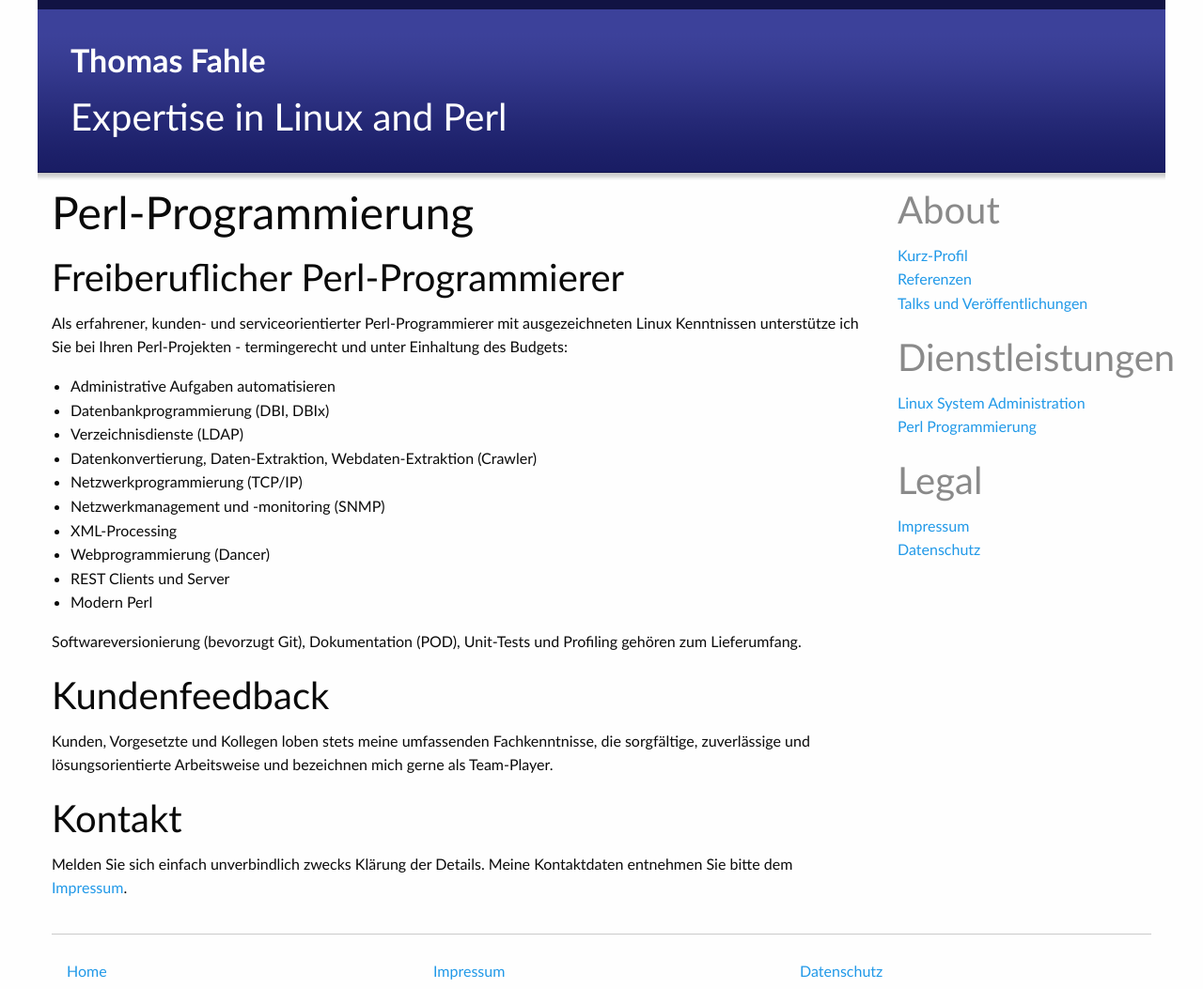
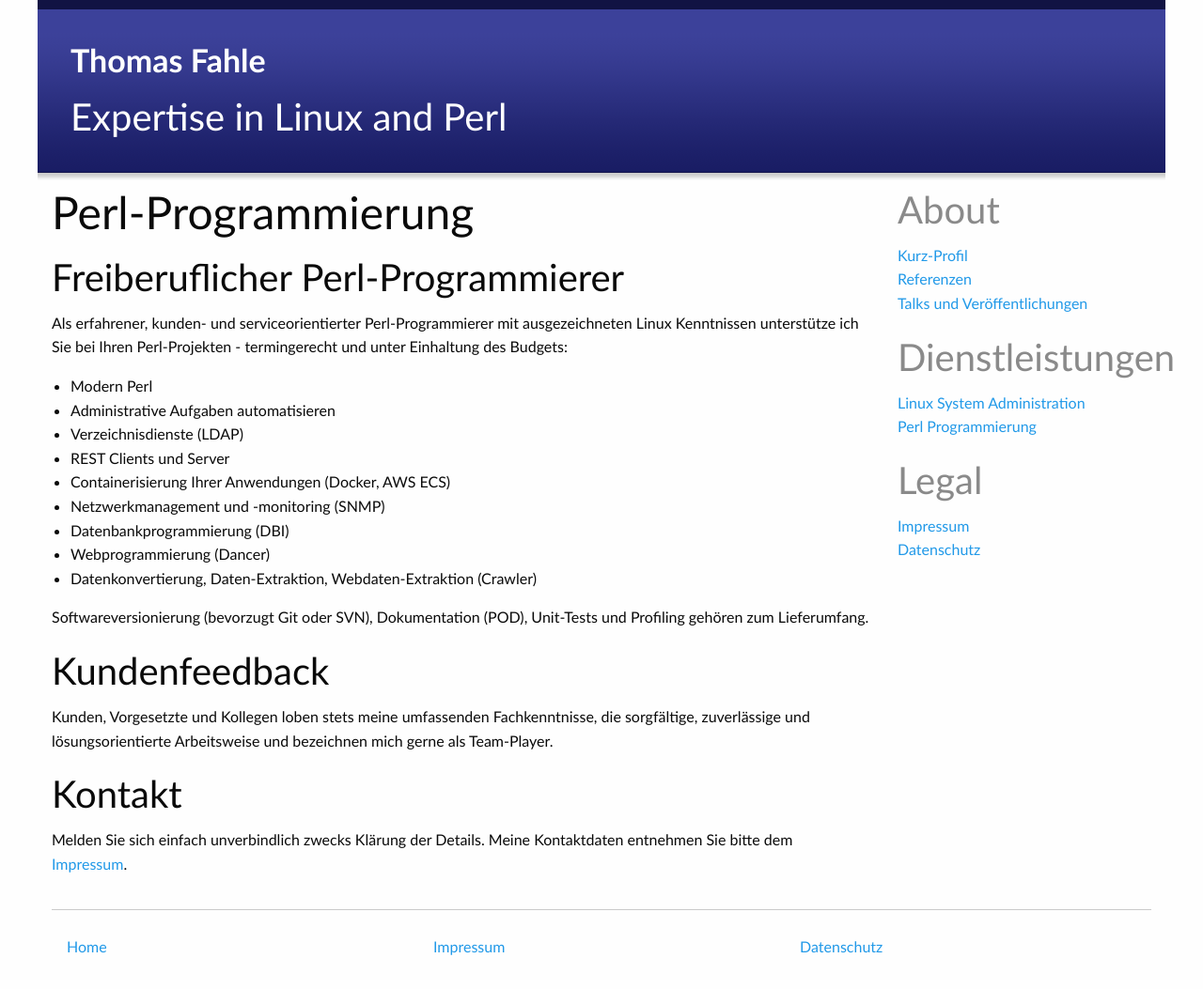
Before and after one commit to thomas-fahle/thomas-fahle.github.io, a Jekyll site: the page built from perl-programmierung.html, in a window 1280 px wide. Shown: the whole page at 94% size. Built offline with Jekyll 4.4.1, drawn with Linux system fonts in a browser that asks for light colours; after the commit the page ends 1028 px from its top, so only the background shows below that.

Commit message:
Order of services, container, whitespace

```diff
--- a/perl-programmierung.html
+++ b/perl-programmierung.html
@@ -11,21 +11,19 @@ Als erfahrener, kunden- und serviceorientierter Perl-Programmierer mit ausgezeic
 </p>
 
 <ul>
+<li>Modern Perl</li>
 <li>Administrative Aufgaben automatisieren</li>
-<li>Datenbankprogrammierung (DBI, DBIx)</li>
 <li>Verzeichnisdienste (LDAP)</li>
+<li>REST Clients und Server</li>
+<li>Containerisierung Ihrer Anwendungen (Docker, AWS ECS)</li>
+<li>Netzwerkmanagement und -monitoring (SNMP)</li>
+<li>Datenbankprogrammierung (DBI)</li>
+<li>Webprogrammierung (Dancer)</li>
 <li>Datenkonvertierung, Daten-Extraktion, Webdaten-Extraktion (Crawler)</li>
-<li>Netzwerkprogrammierung (TCP/IP)</li>
-<li>Netzwerkmanagement und -monitoring (SNMP)</li>
-<li>XML-Processing</li>
-<li>Webprogrammierung (Dancer)</li>
-<li>REST Clients und Server</li>
-<li>Modern Perl</li>
 </ul>
 <p>
-Softwareversionierung (bevorzugt Git), Dokumentation (POD), Unit-Tests und Profiling geh&ouml;ren zum Lieferumfang.
+Softwareversionierung (bevorzugt Git oder SVN), Dokumentation (POD), Unit-Tests und Profiling geh&ouml;ren zum Lieferumfang.
 </p>
-
 
 
 <h2>Kundenfeedback</h2>
```
